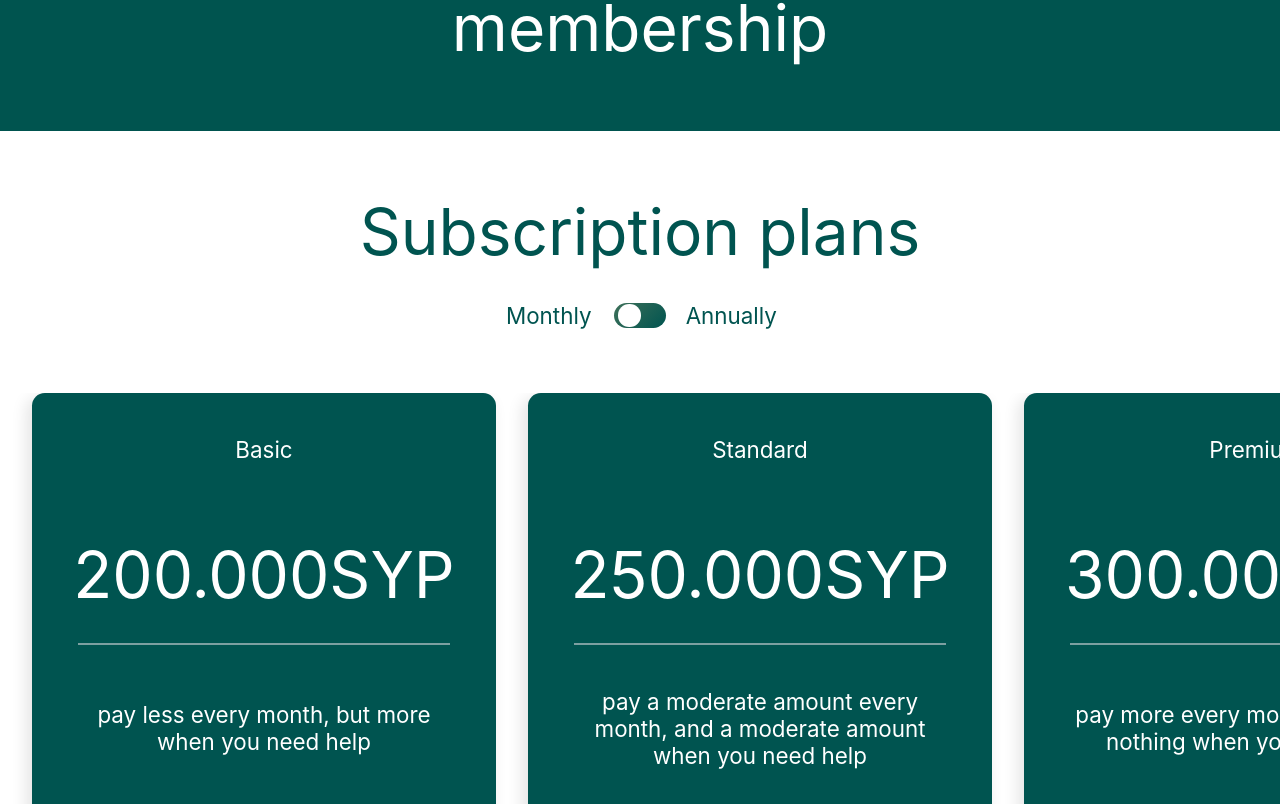
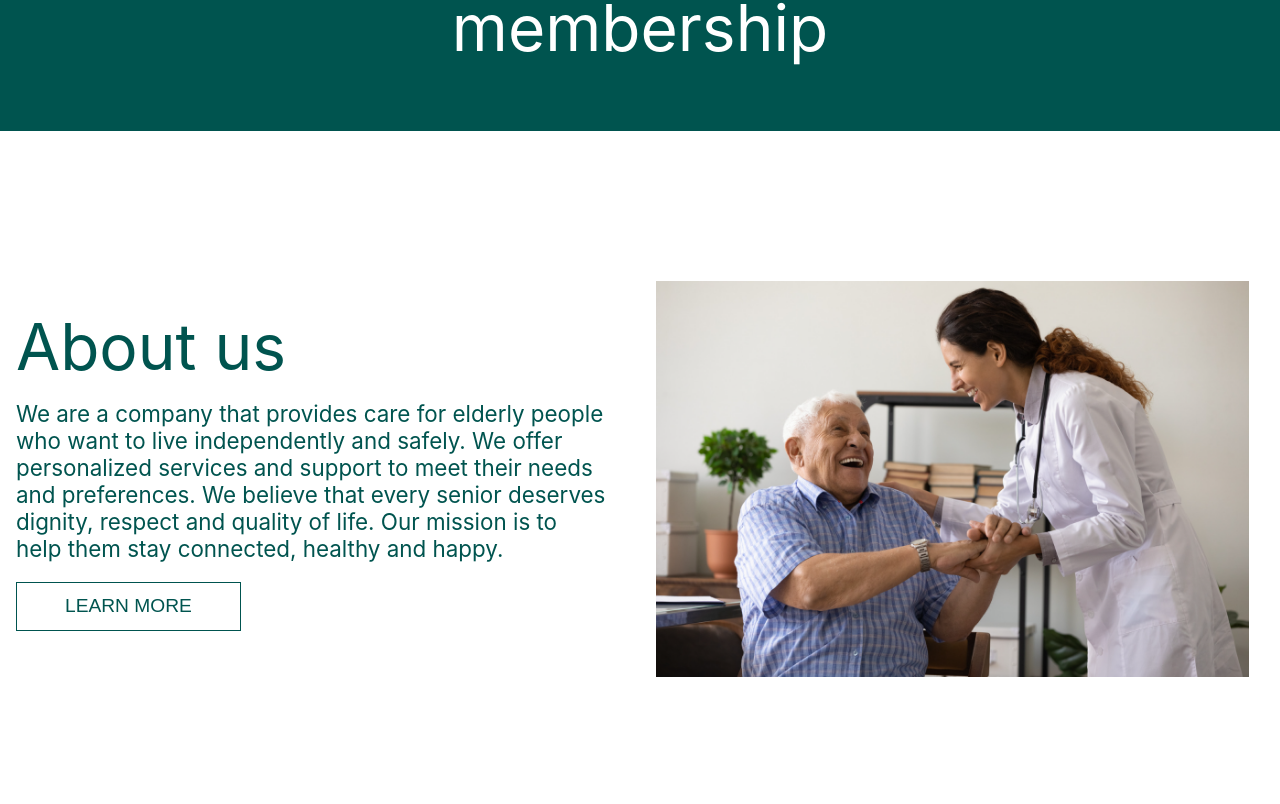
Before and after one commit to mohamad-alkaadi/MedCare, a React (Create React App) app in the folder final_last-version/: page / in a window 1280 px wide. Shown: the part 2656-3460 px from the top of the page. Built offline with nearby package versions, Linux system fonts and the light colour scheme; a web font is replaced by a local one.

Commit message:
section5 for big screens not perfect yet

```diff
--- a/final_last-version/src/Page/Home/Home.js
+++ b/final_last-version/src/Page/Home/Home.js
@@ -15,7 +15,7 @@ const Home = () => {
         <SectionTwo/>
         <SectionThree/>
         <SectionFour/>
-        {/* <SectionFive/> */}
+        <SectionFive/>
         <SectionSix/>
         <SectionOne/>
     </div>
--- a/final_last-version/src/Page/Home/SectionFive.js
+++ b/final_last-version/src/Page/Home/SectionFive.js
@@ -1,67 +1,25 @@
 import React from 'react'
 import './home-css/sectionfive.css'
+import secFive from './Home-assets/sec5.png'
+
 const SectionFive = () => {
   return (
     <div className='sec-five-container'>
-        <div className='header'>
-        <h1>Our Pricing</h1>
-        <div className='toggle'>
-            <label>Annually</label>
-            <div className='toggle-btn'>
-                <input type='checkbox' id='checkbox' className='checkbox'/>
-                <label for='checkbox' className='sub' id='suv'>
-                    <div className='circle'></div>
-                </label>
+        <div className='section-five grid-system'>
+            <div className='sec-five-text'>
+                <div className='five-title'>
+                    About us
+                </div>
+                <div className='five-para'>
+                We are a company that provides care for elderly people who want to live independently and safely. We offer personalized services and support to meet their needs and preferences. We believe that every senior deserves dignity, respect and quality of life. Our mission is to help them stay connected, healthy and happy.
+                </div>
+                <button className='sec-five-button'>LEARN MORE</button>
+
             </div>
-            <label>Monthly</label>
+            <div className='sec-five-img'>
+                <img className='five-img' src={secFive} draggable="false" />
+            </div>
         </div>
-        </div>
-        {/* cards */}
-        <div className='cards'>
-        <div className='card shadow'>
-            <ul>
-                <li className='pack'></li>
-                <li id='basic' className='price bottom-bar'>
-                    &dollar; 199.99
-                </li>
-                <li className='bottom-bar'>5600 GB Storage</li>
-                <li className='bottom-bar'>2 Users Allowed</li>
-                <li className='bottom-bar'>Send up to 3GB</li>
-                <li>
-                    <button className='btn'>Learn More</button>
-                </li>
-            </ul>
-        </div>
-        <div className='card active'>
-            <ul>
-                <li className='pack'>Professional</li>
-                <li id='basic' className='price bottom-bar'>
-                    &dollar; 249.99
-                </li>
-                <li className='bottom-bar'>1TB Storage</li>
-                <li className='bottom-bar'>5 Users Allowed</li>
-                <li className='bottom-bar'>Send up to 10GB</li>
-                <li>
-                    <button className='btn'>Learn More</button>
-                </li>
-
-            </ul>
-        </div>
-        <div className='card shadow'>
-            <ul>
-                <li className='pack'>Master</li>
-                <li id='basic' className='price bottom-bar'>
-                    &dollar; 349.99
-                </li>
-                <li className='bottom-bar'>2TB Storage</li>
-                <li className='bottom-bar'>10 Users Allowed</li>
-                <li className='bottom-bar'>Send up to 20GB</li>
-                <li>
-                    <button className='btn action-btn'>Learn More</button>
-                </li>
-            </ul>
-        </div>
-    </div>
     </div>
 
   )
--- a/final_last-version/src/Page/Home/home-css/sectionfive.css
+++ b/final_last-version/src/Page/Home/home-css/sectionfive.css
@@ -1,164 +1,46 @@
 .sec-five-container{
-    display:flex;
-    flex-direction: column;
-    align-items: center;
-    overflow-x: hidden;
-
+    background-color: #fff;
+    min-height: 700px;
+    display: grid;
+    align-content: center;
+}
+.section-five{
+    max-width: 1500px;
+    margin:30px auto;
+    color: #00544f;
+}
+.sec-five-text{
+    grid-column: span 6;
+    display: grid;
+    padding: 2rem 1rem;
+    grid-template-rows: 20% 60% 20%;
 }
 
-
-/*
- <div className='header'>
-        <h1>Our Pricing</h1>
-        <div className='toggle'>
-            <label>Annually</label>
-            <div className='toggle-btn'>
-                <input type='checkbox' id='checkbox' className='checkbox'/>
-                <label for='checkbox' className='sub' id='suv'>
-                    <div className='circle'></div>
-                </label>
-            </div>
-            <label>Monthly</label>
-        </div>
-        </div>
-*/
-.header{
-    color: hsl(233,13%,49%);
-    margin: 3.3rem 0;
-    display: flex;
-    flex-direction: column;
-    justify-content: center;
-    align-items: center;
-}
-.toggle{
-    margin-top:2rem;
-    color:hdl(234,14%,74%);
-    display: flex;
-    align-items: center;
+.five-title{
+    display: grid;
+    align-content: center;
+    font-size: 4rem;
 }
 
-.toggle-btn{
-    margin: 0 1rem;
+.five-para{
+    display: grid;
+    align-content: center;
+    font-size: 1.4rem;
 }
 
-.checkbox{
-    display: none ;
+.sec-five-button{
+    width: fit-content;
+    height: fit-content;
+    background-color: #fff;
+    color: #00544f;
+    padding: .8rem 3rem;
+    font-size: 1.2rem;
+    border: #00544f solid 1px;
 }
 
-.sub{
-    background:linear-gradient(
-        135deg,rgba(163,168,240,1) 0%,
-        rgba(105,111,221,1)100%
-    );
-    display: flex;
-    justify-content: flex-start;
-    align-items: center;
-    height: 1.6rem;
-    width: 3.3rem;
-    border-radius: 1.6rem;
-    padding: 0.3rem;
+.sec-five-img{
+    grid-column: span 6;
 }
-
-.circle{
-    background-color: #fff;
-    height: 1.4rem;
-    width: 1.4rem;
-    border-radius: 50%;
+.five-img{
+    width: 95%;
 }
-.checkbox:checked + .sub{
-    justify-content: flex-end;
-}
-
-.cards{
-    display: flex;
-    justify-content: center;
-    align-items: center;
-    flex-wrap: wrap;
-}
-
-.card{
-    background-color: #fff;
-    color: hsl(223,13%,49%);
-    border-radius: 0.8rem;
-}
-
-.cards .card.active{
-    background: linear-gradient(
-        135deg,rgba(163,168,240,1) 0%,
-        rgba(105,111,221,1)100%
-
-    );
-    color: #fff;
-    display: flex;
-    align-items: center;
-    transform: scale(1.1);
-    z-index: 1;
-}
-
-ul{
-    margin: 2.6rem;
-    display: flex;
-    justify-content: center;
-    flex-direction: column;
-    align-items: center;
-
-}
-
-ul li{
-    list-style-type: none;
-    display: flex;
-    justify-content: center;
-    width: 100%;
-    padding: 1rem 0;
-}
-
-ul li.price{
-    font-size: 3rem;
-    color:hsl(232,13%,33%);
-    padding-bottom: 2rem;
-
-    }
-
-.shadow{
-    box-shadow: -5px 5px 15px 1px rgba(0,0,0,0.1);
-}
-
-.card.active .price{
-    color: #fff;
-}
-
-.btn{
-    margin-top: 1rem;
-    height: 2.6rem;
-    width: 13.3rem;
-    display: flex;
-    justify-content: center;
-    align-items: center;
-    border-radius: 4px;
-    background: linear-gradient(
-        135deg,
-        rgba(163,168,240,1) 0%,
-        rgba(195,111,221,1) 100%,
-    );
-    color: #fff;
-    outline: none;
-    border: 0;
-    font-weight: bold;
-}
-
-.action-btn{
-    background: #fff;
-    color: hsl(237,63%,64%);
-}
-
-.bottom-bar{
-    border-bottom: 2px solid hsl(240,8%,85%,0.583);
-}
-
-.card.active .bottom-bar{
-    border-bottom: 2px solid hsl(240,8%,85%,0.583);
-}
-
-.pack{
-    font-size: 1.1rem;
-}
--- a/final_last-version/src/common/NavBar.js
+++ b/final_last-version/src/common/NavBar.js
@@ -21,7 +21,7 @@ function NavBar() {
 
                     <nav className="mob-nav-sec">
 
-                            <input className="checkbox" type="checkbox" name="" id="" />
+                            <input className="nav-checkbox" type="checkbox" name="" id="" />
                             <div className="hamburger-lines">
                               <span className="line line1"></span>
                               <span className="line line2"></span>
--- a/final_last-version/src/common/css/navbar.css
+++ b/final_last-version/src/common/css/navbar.css
@@ -95,7 +95,7 @@
         transform-origin: 0% 100%;
         transition: transform 0.4s ease-in-out;
     }
-    .checkbox {
+    .nav-checkbox {
         /* position: absolute; */
         /* grid-column: 12; */
         grid-column: 1;
```
Also changed, not shown: final_last-version/src/common/footer.js (added, +9 -0 lines), final_last-version/src/Page/Home/Home-assets/sec5.png (renamed from final_last-version/src/Page/Home/Home-assets/img-2.png), final_last-version/src/common/css/footer.css (added), 1 other file (tests, documents, lock files or other folders).
